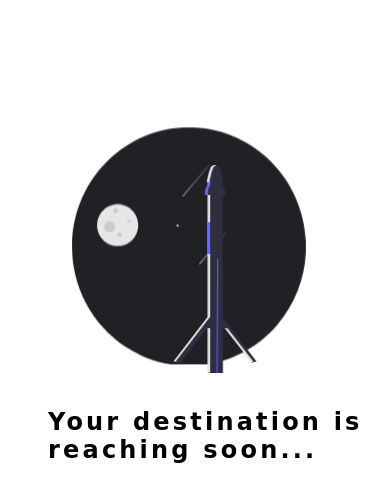
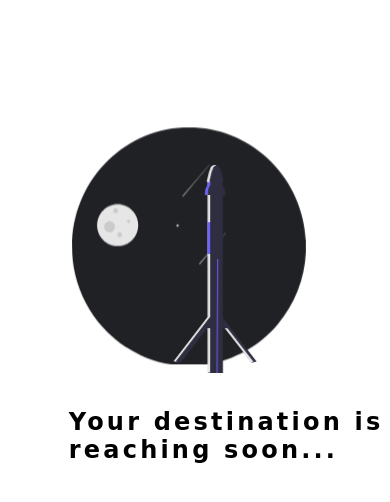
Before and after one commit to Jagpreet153/preloader, a plain HTML site: page index.html in a window 390 px wide. Drawn offline with Linux system fonts and the light colour scheme.

Commit message:
Update styles.css

```diff
--- a/styles.css
+++ b/styles.css
@@ -191,7 +191,7 @@ body{
     top: 10.3rem;
   }
   .title{
-     left: 3rem;
+     left: 4.3rem;
      top:24rem;
   }
 }
```
